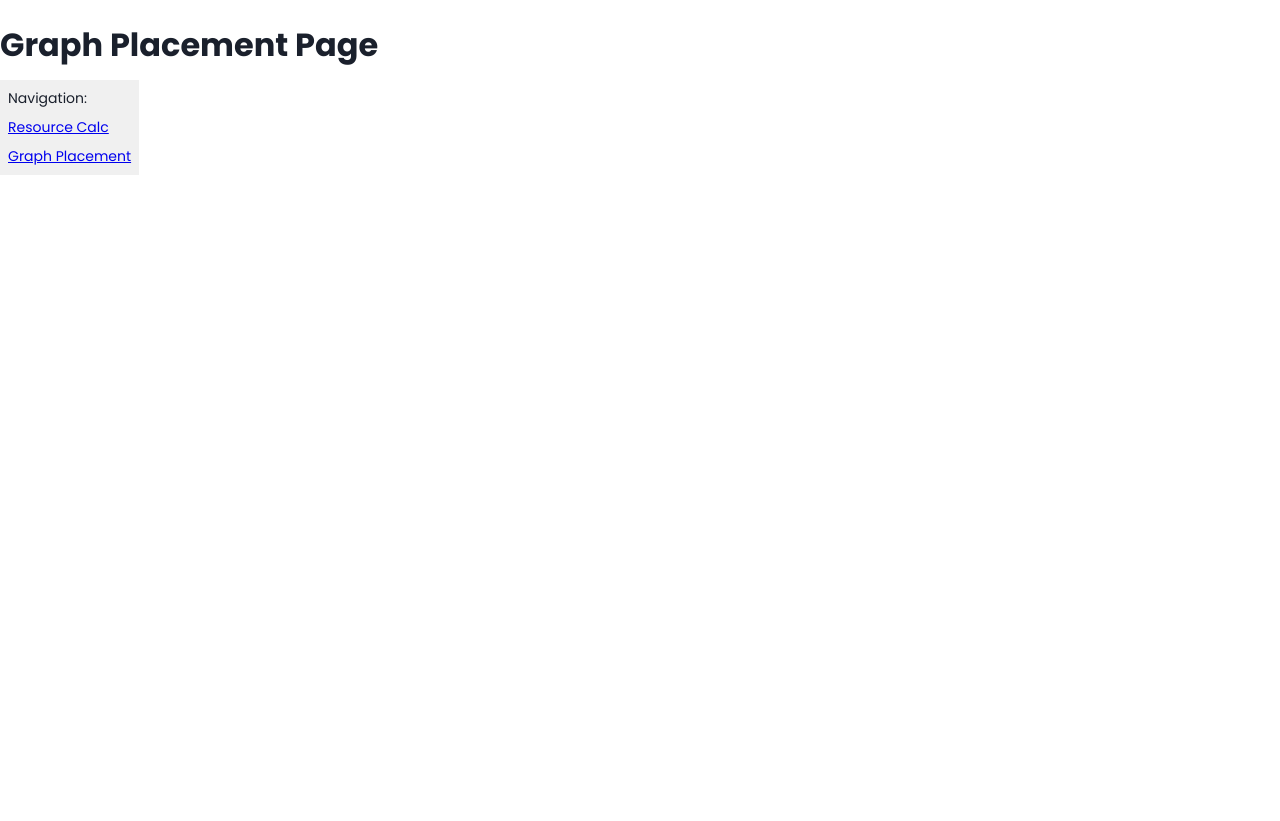
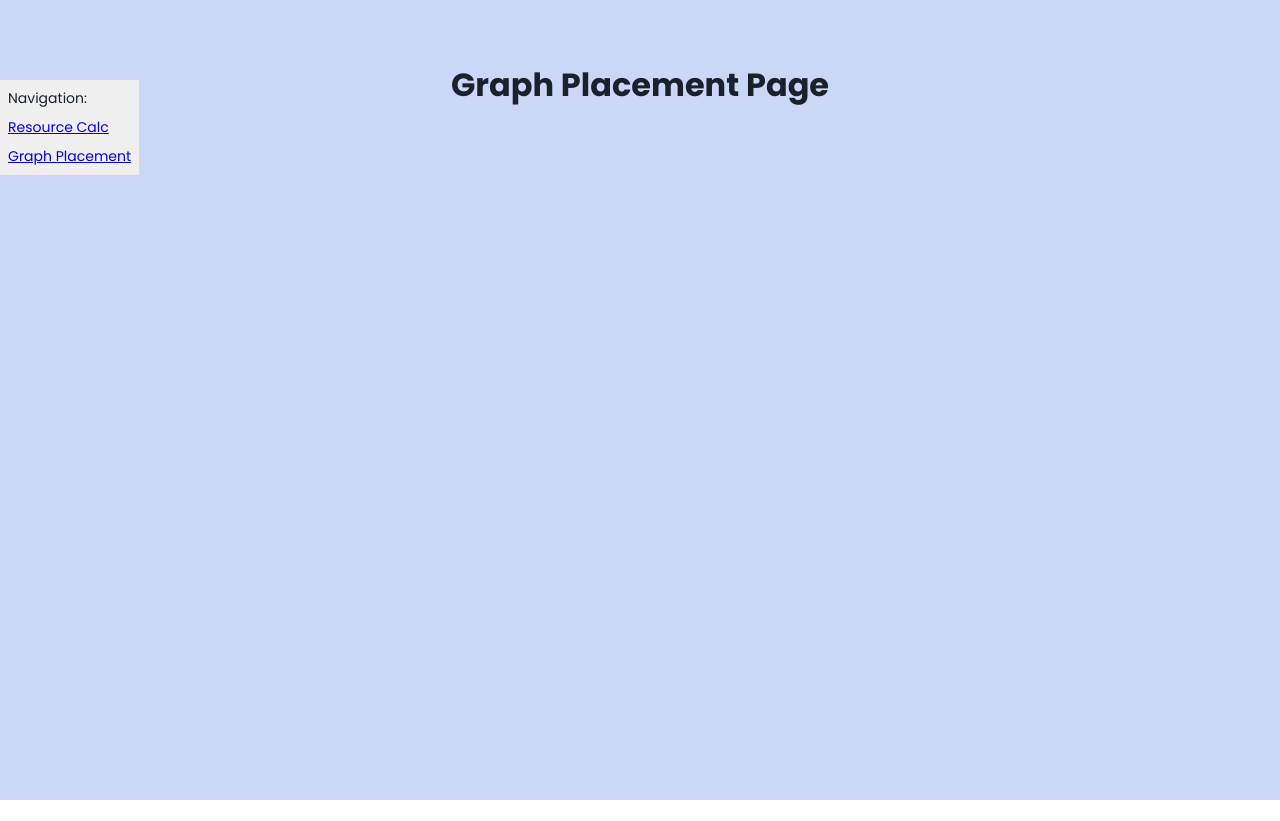
Before and after one commit to Black-Hawks-Codeworks/network-calculator, a React (Vite) app: page /graph-placement in a window 1280 px wide. After the commit the page ends 800 px from the top, so only its background shows below. Built offline with nearby package versions, Linux system fonts and the light colour scheme.

Commit message:
quick fix

```diff
--- a/src/modules/graph-placement/graph-placement-page.module.css
+++ b/src/modules/graph-placement/graph-placement-page.module.css
@@ -0,0 +1,9 @@
+.page {
+  min-height: 100vh;
+  background: hsl(224, 69%, 88%);
+  padding: 40px;
+  display: flex;
+  flex-direction: column;
+  align-items: center;
+  gap: 20px;
+}
```
